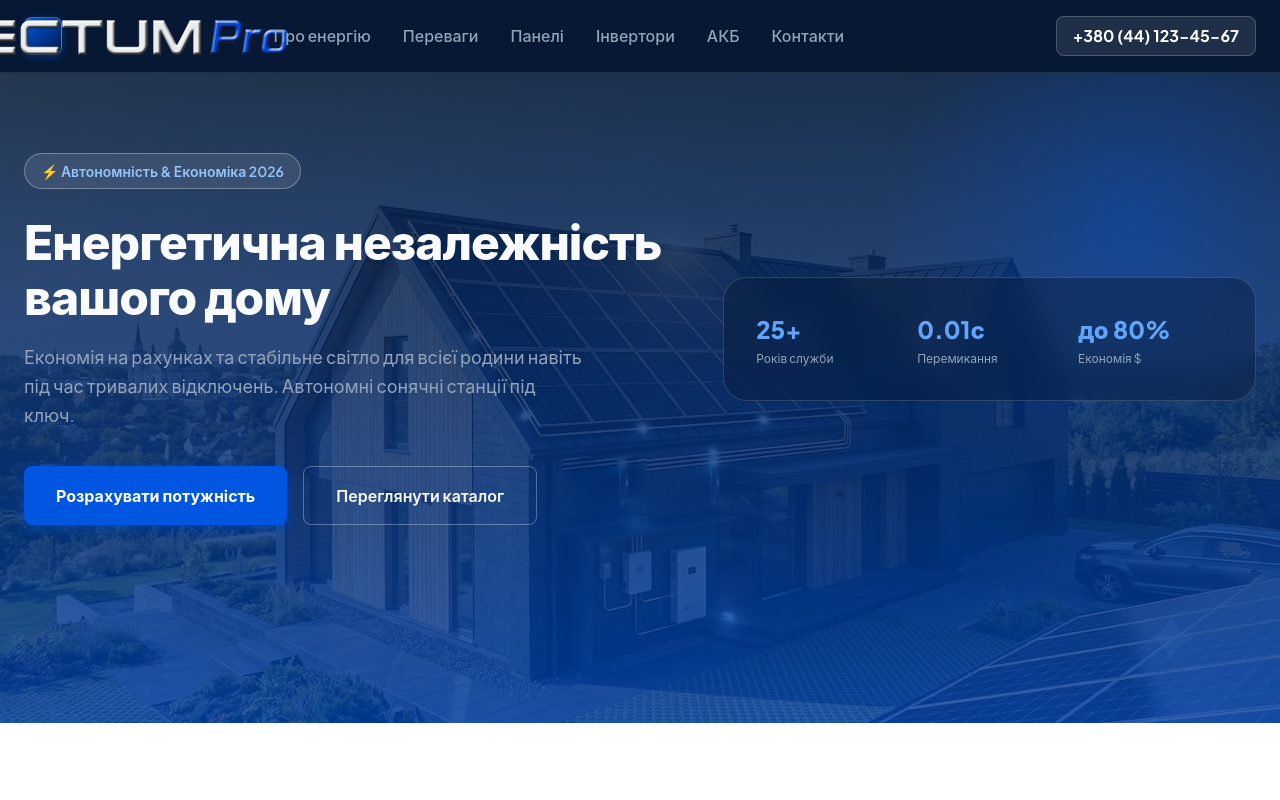
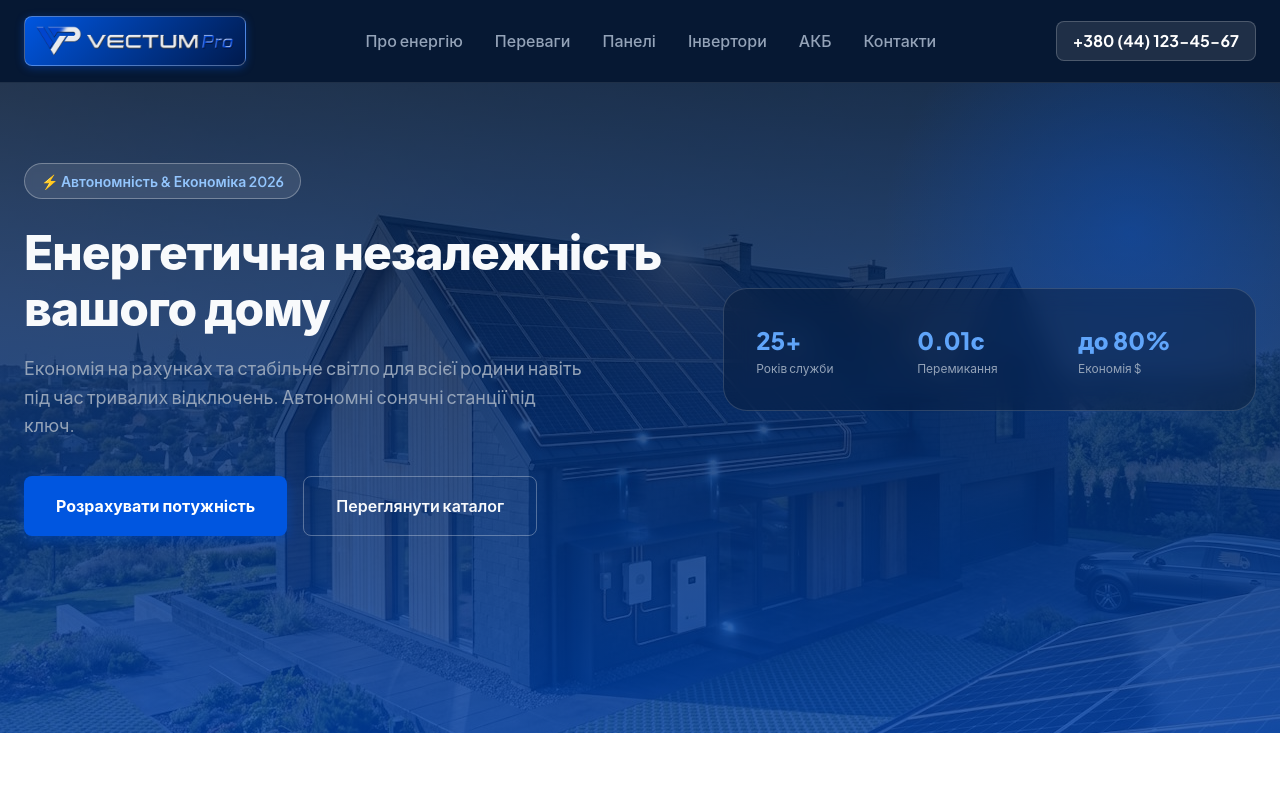
Before and after one commit to Freezerochek/solarsite.io, a plain HTML site: page index.html in a window 1280 px wide. Shown: the top 800 px of the page. Drawn offline with Linux system fonts and the light colour scheme.

Commit message:
Modify logo icon size and padding in index.html
Updated logo icon dimensions and padding in header.

```diff
--- a/index.html
+++ b/index.html
@@ -80,8 +80,9 @@
         }
 
         .logo-icon {
-            width: 38px;
-            height: 38px;
+
+            height: 50px;
+            padding: 10px;
             background: linear-gradient(135deg, #0056E0 0%, #001A4D 100%);
             border-radius: 8px;
             display: flex;
@@ -684,7 +685,7 @@
     <header>
         <div class="container header-nav">
             <a href="#" class="logo">
-                <div class="logo-icon"><img src="img/VPlogo.png"></div>
+                <div class="logo-icon"><img src="img/VPlogo.png" width="200px"></div>
             </a>
             <ul class="nav-links">
                 <li><a href="#about">Про енергію</a></li>
```
